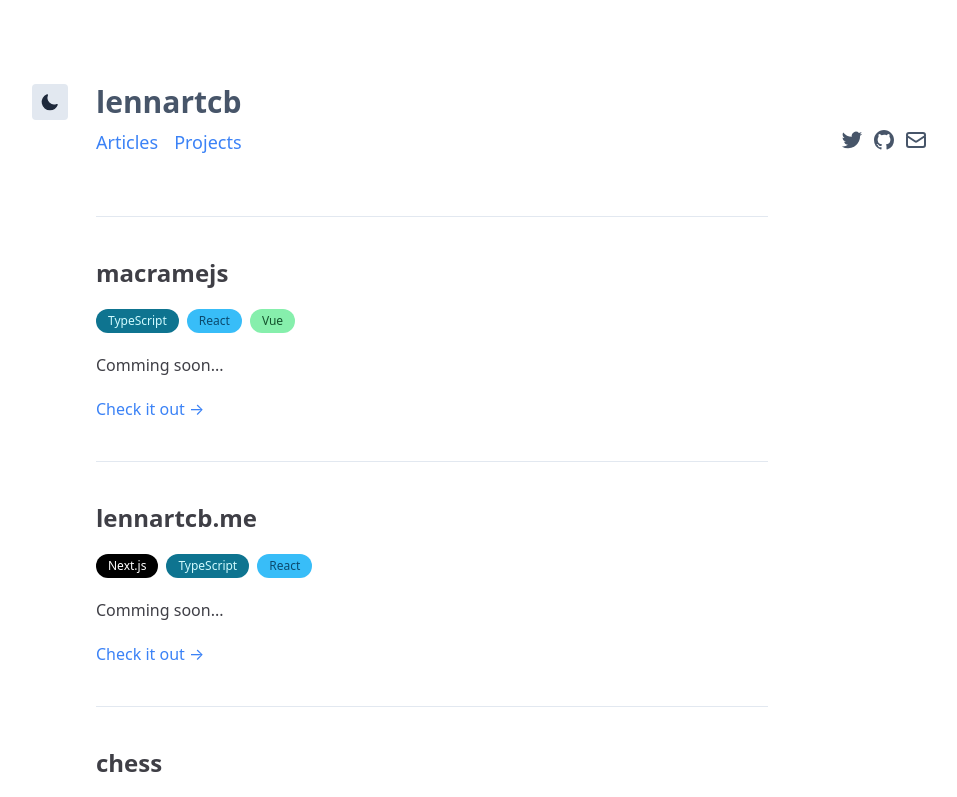
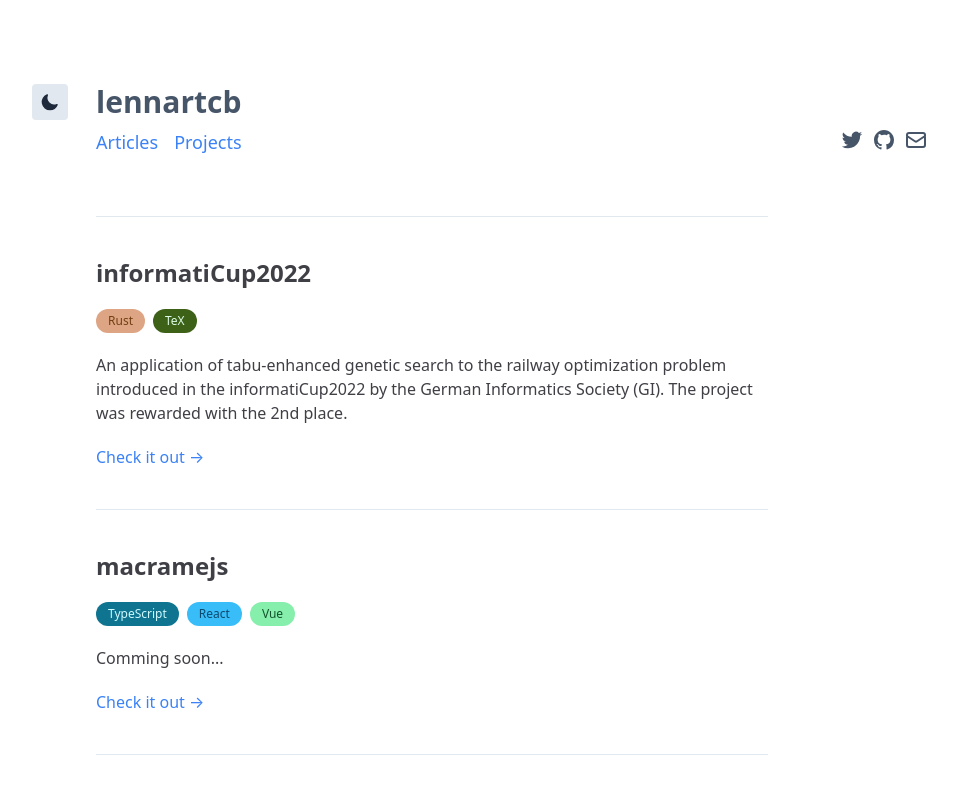
Before and after one commit to cbl/lennartcb.me, a Next.js app: page /projects in a window 1280 px wide. Shown: the top 797 px of the page, without its empty margins (160-1117 px from the left). Built offline with nearby package versions, Linux system fonts and the light colour scheme; what @tailwindcss/typography would draw is missing.

Commit message:
added informatiCup2022

```diff
--- a/components/tag.tsx
+++ b/components/tag.tsx
@@ -16,6 +16,8 @@
         'bg-sky-400 text-sky-900': name == 'React',
         'bg-green-300 text-green-900': name == 'Vue',
         'bg-black text-white': name == 'Next.js',
+        'bg-rust text-yellow-900': name == 'Rust',
+        'bg-tex text-green-100': name == 'TeX',
         className: true
     })}>
         {name}
--- a/pages/projects.tsx
+++ b/pages/projects.tsx
@@ -15,6 +15,15 @@
                 <ul className="max-w-2xl border-t border-b border-blueGray-200 dark:border-blueGray-600 divide-y divide-blueGray-200 dark:divide-blueGray-600 text-gray-700 dark:text-blueGray-200">
                     <li className="py-10">
                         <Project
+                            link="https://github.com/cbl/informatiCup2022"
+                            title="informatiCup2022"
+                            tags={['Rust', 'TeX']}
+                        >
+                            An application of tabu-enhanced genetic search to the railway optimization problem introduced in the <a href="https://informaticup.github.io/competition/20-current">informatiCup2022</a> by the <a href="https://gi.de/">German Informatics Society (GI)</a>. The project was rewarded with the 2nd place.
+                        </Project>
+                    </li>
+                    <li className="py-10">
+                        <Project
                             link="https://github.com/macramejs"
                             title="macramejs"
                             tags={['TypeScript', 'React', 'Vue']}
@@ -28,7 +37,7 @@
                             title="lennartcb.me"
                             tags={['Next.js', 'TypeScript', 'React']}
                         >
-                            Comming soon...
+                            A personal portfolio site.
                         </Project>
                     </li>
                     <li className="py-10">
--- a/tailwind.config.js
+++ b/tailwind.config.js
@@ -84,6 +84,11 @@
         extend: {
             colors,
         },
+        colors: {
+            ...colors,
+            rust: '#dea584',
+            tex: '#3D6117',
+        },
     },
     variants: {
         extend: {
```
